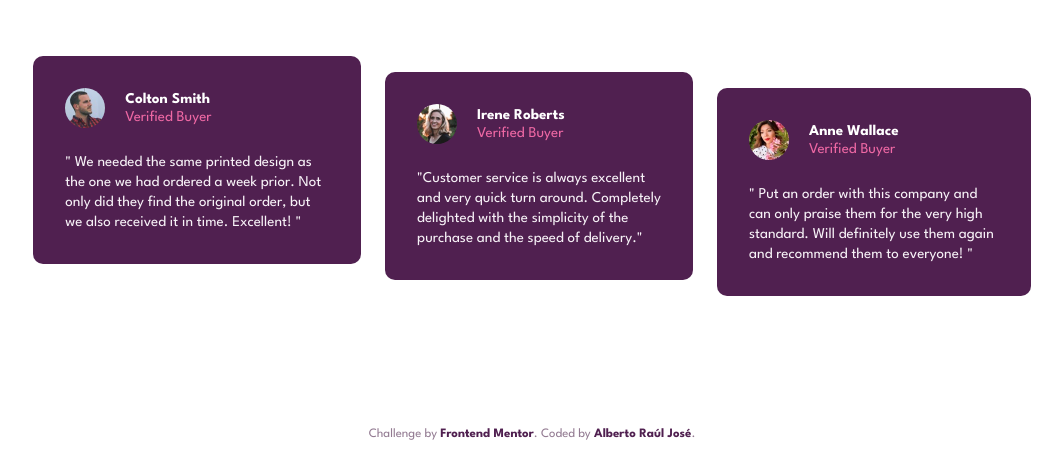
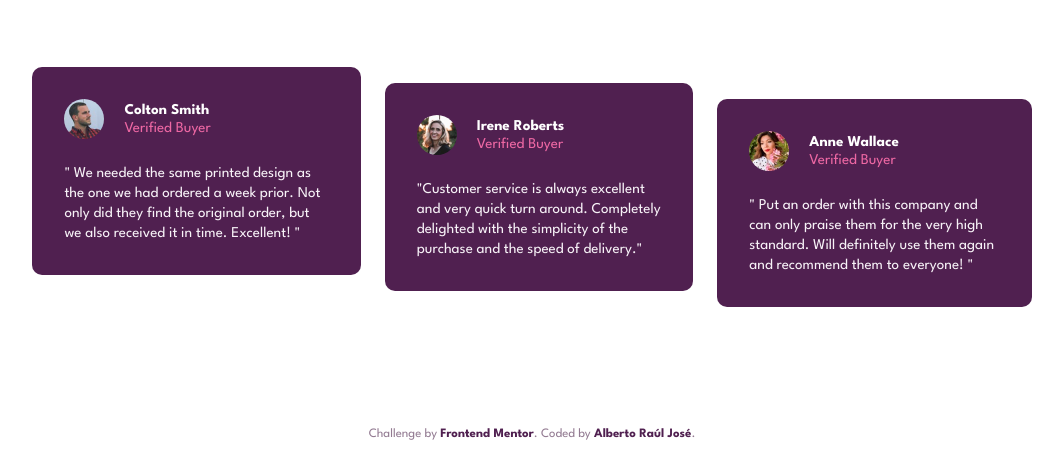
Before and after one commit to albertorauljose/desafios-do-frontendmentor, a plain HTML site: page social-proof-section/index.html in a window 1280 px wide. Shown: the part 340-800 px from the top of the page, without its empty margins (108-1171 px from the left). Drawn offline with Linux system fonts and the light colour scheme.

Commit message:
Alterei o Screenshot

```diff
--- a/social-proof-section/style.css
+++ b/social-proof-section/style.css
@@ -18,6 +18,7 @@
 }
 
 * {
+    box-sizing: border-box;
     margin: 0;
     padding: 0;
     text-decoration: none;
@@ -162,7 +163,7 @@ body {
         flex-direction: row;
         flex-wrap: wrap;
         align-content: space-evenly;
-        max-width: calc(375px * 2.66);
+        max-width: calc(375px * 2.75);
         height: 100%;
     }
         .text-container {
@@ -213,6 +214,7 @@ body {
         }
             .card {
                 margin-right: 24px;
+                margin-bottom: 0;
             }
 
             .card:first-child {
```
Also changed, not shown: social-proof-section/screenshot/screenshot.png.
